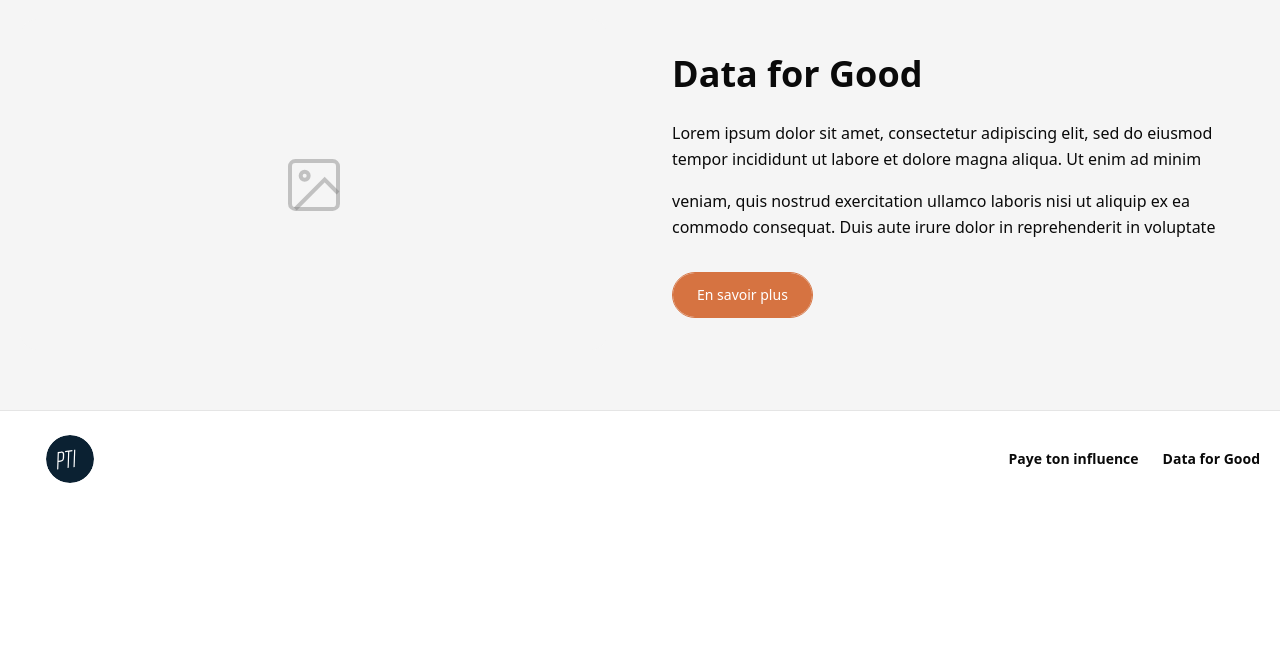
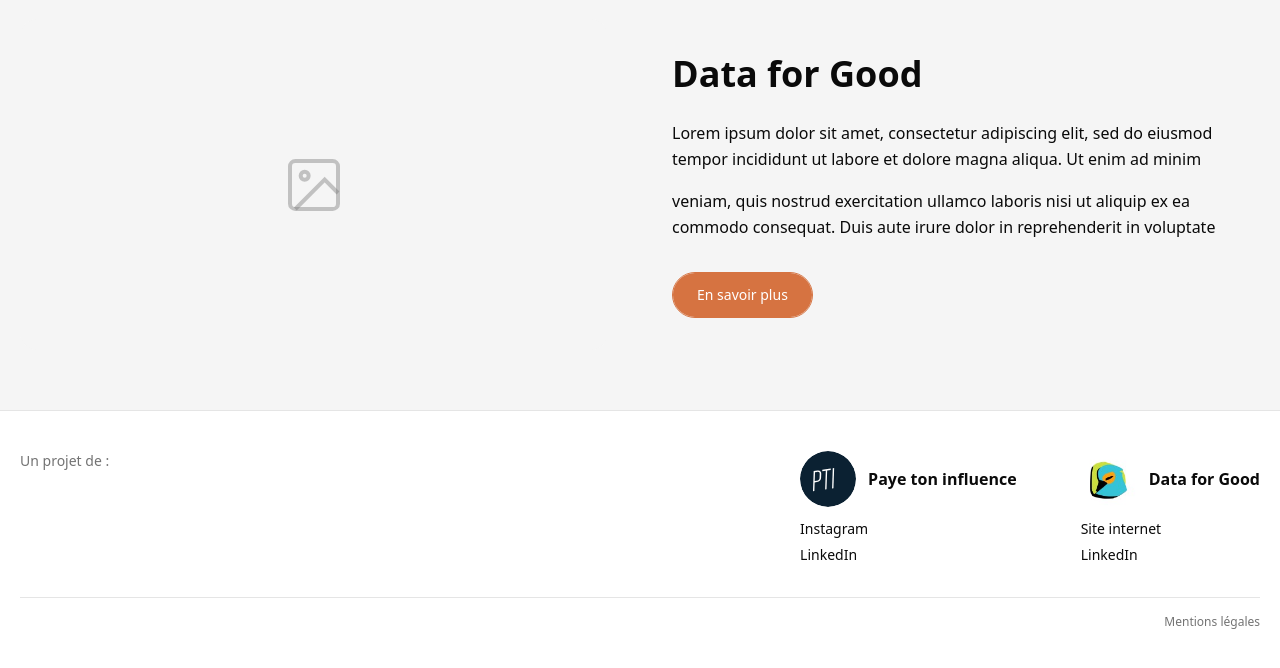
Before and after one commit to dataforgoodfr/14_ObservatoirePratiqueInfluence, a Next.js app in the folder frontend/: page /about-us in a window 1280 px wide. Shown: the part 906-1574 px from the top of the page. Before the commit the page ends 1413 px from the top, so only its background shows below. Built offline with nearby package versions, Linux system fonts and the light colour scheme.

Commit message:
update footer

```diff
--- a/frontend/components/Footer.tsx
+++ b/frontend/components/Footer.tsx
@@ -1,36 +1,94 @@
 import Image from "next/image";
 import Link from "next/link";
+import { Container } from "@/components/Container";
 
 export function Footer() {
   return (
     <footer className="w-full border-t border-border bg-background">
-      <div className="flex flex-col items-center gap-4 px-3 py-6 md:flex-row md:justify-between md:gap-6 md:px-5">
+      <Container>
+        <div className="py-8 md:py-10">
+          <div className="flex flex-col items-start gap-8 md:flex-row md:items-start md:justify-between md:gap-6">
+            <p className="text-sm text-muted-foreground">Un projet de :</p>
+
+            <div className="flex flex-col gap-8 sm:flex-row sm:gap-10 md:gap-16">
+              <div className="flex flex-col gap-3">
+                <div className="flex items-center gap-3">
                   <Image
                     src="/logo-pti-italic.svg"
                     alt="Paye ton influence"
-          width={100}
-          height={100}
-          className="h-12 object-contain"
+                    width={160}
+                    height={56}
+                    className="h-14 w-auto object-contain"
                   />
-        <nav className="flex items-center gap-6">
+                  <span className="text-base font-semibold text-foreground">
+                    Paye ton influence
+                  </span>
+                </div>
+                <div className="flex flex-col gap-1.5">
+                  <Link
+                    href="https://www.instagram.com/payetoninfluence/"
+                    target="_blank"
+                    rel="noopener noreferrer"
+                    className="text-sm text-foreground transition-colors duration-300 hover:text-brand-accent"
+                  >
+                    Instagram
+                  </Link>
+                  <Link
+                    href="https://www.linkedin.com/company/paye-ton-influence/posts/?feedView=all"
+                    target="_blank"
+                    rel="noopener noreferrer"
+                    className="text-sm text-foreground transition-colors duration-300 hover:text-brand-accent"
+                  >
+                    LinkedIn
+                  </Link>
+                </div>
+              </div>
+
+              <div className="flex flex-col gap-3">
+                <div className="flex items-center gap-3">
+                  <Image
+                    src="/dataforgood_logo.jpeg"
+                    alt="Data for Good"
+                    width={160}
+                    height={56}
+                    className="h-14 w-auto object-contain"
+                  />
+                  <span className="text-base font-semibold text-foreground">
+                    Data for Good
+                  </span>
+                </div>
+                <div className="flex flex-col gap-1.5">
+                  <Link
+                    href="https://dataforgood.fr"
+                    target="_blank"
+                    rel="noopener noreferrer"
+                    className="text-sm text-foreground transition-colors duration-300 hover:text-brand-accent"
+                  >
+                    Site internet
+                  </Link>
+                  <Link
+                    href="https://www.linkedin.com/company/dataforgood/posts/?feedView=all"
+                    target="_blank"
+                    rel="noopener noreferrer"
+                    className="text-sm text-foreground transition-colors duration-300 hover:text-brand-accent"
+                  >
+                    LinkedIn
+                  </Link>
+                </div>
+              </div>
+            </div>
+          </div>
+
+          <div className="mt-8 flex justify-end border-t border-border pt-4">
             <Link
               href="#"
-            target="_blank"
-            rel="noopener noreferrer"
-            className="text-sm font-bold text-foreground transition-colors duration-300 hover:text-brand-accent"
+              className="text-xs text-muted-foreground transition-colors duration-300 hover:text-foreground"
             >
-            Paye ton influence
+              Mentions légales
             </Link>
-          <Link
-            href="#"
-            target="_blank"
-            rel="noopener noreferrer"
-            className="text-sm font-bold text-foreground transition-colors duration-300 hover:text-brand-accent"
-          >
-            Data for Good
-          </Link>
-        </nav>
           </div>
+        </div>
+      </Container>
     </footer>
   );
 }
```
Also changed, not shown: frontend/public/dataforgood_logo.jpeg (added), frontend/public/logo.png (deleted). Lines whose indentation alone changed are shown as unchanged.
